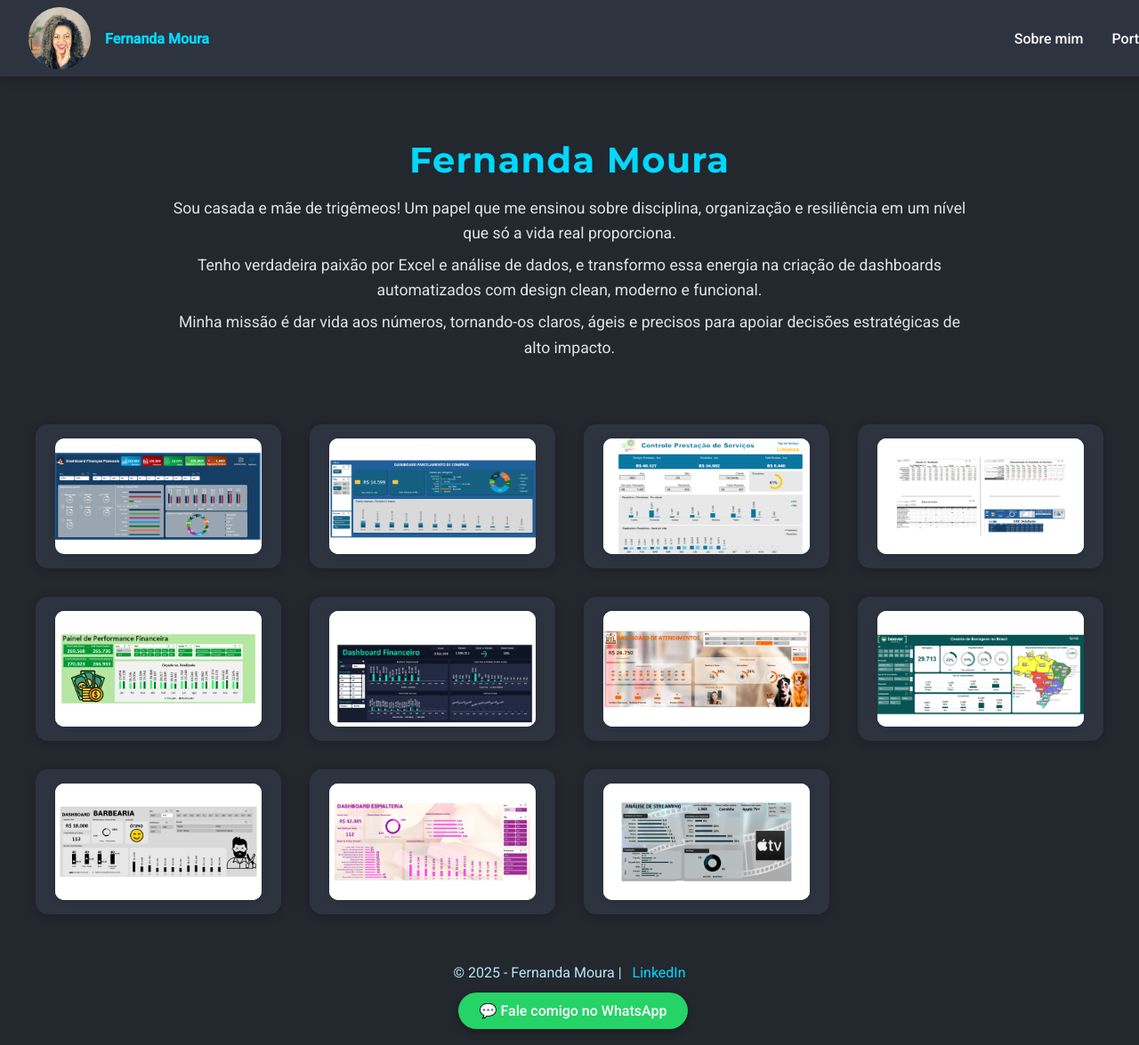
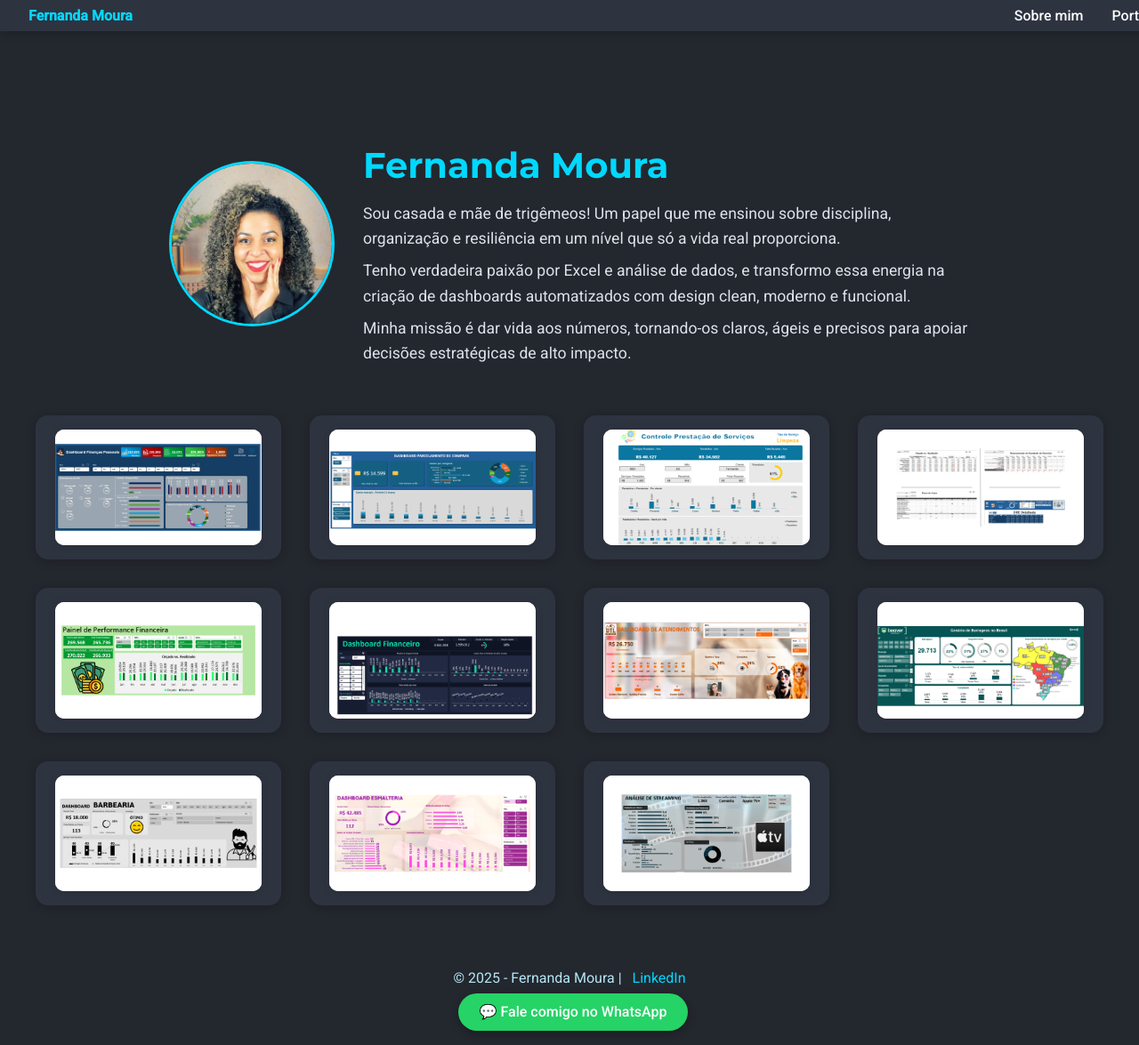
Before and after one commit to sitefernandamoura/portfolio, a plain HTML site: page index.html in a window 1280 px wide. Shown: the whole page at 89% size. Drawn offline with Linux system fonts and the light colour scheme.

Commit message:
Update index.html

```diff
--- a/index.html
+++ b/index.html
@@ -20,8 +20,7 @@
       background: var(--bg);
       color: var(--text);
       min-height: 100vh;
-      display: flex;
-      flex-direction: column;
+      scroll-behavior: smooth;
     }
 
     /* Menu fixo */
@@ -38,20 +37,12 @@
       z-index: 1000;
     }
 
-    nav img {
-      width: 70px; /* foto maior */
-      height: 70px;
-      border-radius: 50%;
-      object-fit: cover;
-      margin-right: 1rem;
-    }
-
     nav ul {
       list-style: none;
       display: flex;
+      gap: 2rem;
       margin: 0;
       padding: 0;
-      gap: 2rem;
     }
 
     nav ul li a {
@@ -65,37 +56,59 @@
       color: var(--accent);
     }
 
-    header {
-      text-align: center;
-      padding: 8rem 1rem 2rem 1rem; /* espaço para menu fixo */
-      max-width: 900px;
-      margin: 0 auto;
+    main {
+      padding-top: 80px; /* espaço para menu fixo */
     }
 
-    header h1 {
-      font-family: 'Montserrat', Arial, sans-serif;
+    /* Sobre mim */
+    #sobre {
+      display: flex;
+      flex-wrap: wrap;
+      align-items: center;
+      max-width: 900px;
+      margin: 3rem auto;
+      gap: 2rem;
+    }
+
+    #sobre img {
+      width: 180px;
+      height: 180px;
+      border-radius: 50%;
+      object-fit: cover;
+      border: 3px solid var(--accent);
+      flex-shrink: 0;
+    }
+
+    #sobre .texto {
+      flex: 1;
+      min-width: 250px;
+    }
+
+    #sobre h1 {
+      font-family: 'Montserrat', sans-serif;
       font-size: 2.5rem;
       color: var(--accent);
       margin-bottom: 1rem;
-      font-weight: 700;
-      letter-spacing: 0.03em;
     }
 
-    header p {
+    #sobre p {
       font-size: 1.1rem;
       line-height: 1.6;
       color: #dce3eb;
       margin: 0.5rem 0;
     }
 
+    /* Portfólio */
+    #portfolio {
+      max-width: 1200px;
+      margin: 3rem auto;
+      padding: 0 1rem;
+    }
+
     .cards {
       display: grid;
       grid-template-columns: repeat(auto-fit, minmax(260px, 1fr));
       gap: 2rem;
-      padding: 2rem;
-      max-width: 1200px;
-      margin: 0 auto;
-      flex: 1;
     }
 
     .card {
@@ -122,14 +135,6 @@
       background: #fff;
     }
 
-    @media (max-width: 600px) {
-      header h1 { font-size: 1.5rem; }
-      header p { font-size: 1rem; }
-      .cards { padding: 1rem; gap: 1rem; }
-      nav { flex-direction: column; gap: 0.5rem; }
-      nav ul { flex-direction: column; gap: 0.5rem; }
-    }
-
     footer {
       text-align: center;
       color: #b5e7f6;
@@ -138,7 +143,7 @@
     }
 
     footer a {
-      color: #00d8ff;
+      color: var(--accent);
       text-decoration: none;
       margin-left: 0.5em;
     }
@@ -149,7 +154,7 @@
 
     .whatsapp-btn {
       display: inline-block;
-      margin-top: 0.8rem;
+      margin-top: 0.5rem;
       padding: 0.7rem 1.5rem;
       background: #25D366;
       color: #fff;
@@ -164,32 +169,44 @@
     .whatsapp-btn:hover {
       background: #1ebe5c;
     }
+
+    @media (max-width: 800px) {
+      #sobre {
+        flex-direction: column;
+        text-align: center;
+      }
+
+      #sobre img {
+        margin-bottom: 1rem;
+      }
+    }
   </style>
 </head>
 <body>
   <!-- Menu fixo -->
   <nav>
-    <div style="display:flex; align-items:center;">
-      <img src="Foto Pessoal.jpeg" alt="Foto Fernanda Moura">
     <span style="font-weight:700; color:var(--accent)">Fernanda Moura</span>
-    </div>
     <ul>
       <li><a href="#sobre">Sobre mim</a></li>
       <li><a href="#portfolio">Portfólio</a></li>
     </ul>
   </nav>
 
+  <main>
     <!-- Sobre mim -->
-  <header id="sobre">
+    <section id="sobre">
+      <img src="Foto Pessoal.jpeg" alt="Foto Fernanda Moura">
+      <div class="texto">
         <h1>Fernanda Moura</h1>
         <p>Sou casada e mãe de trigêmeos! Um papel que me ensinou sobre disciplina, organização e resiliência em um nível que só a vida real proporciona.</p>
         <p>Tenho verdadeira paixão por Excel e análise de dados, e transformo essa energia na criação de dashboards automatizados com design clean, moderno e funcional.</p>
         <p>Minha missão é dar vida aos números, tornando-os claros, ágeis e precisos para apoiar decisões estratégicas de alto impacto.</p>
-  </header>
+      </div>
+    </section>
 
     <!-- Portfólio -->
-  <main id="portfolio">
-    <section class="cards">
+    <section id="portfolio">
+      <div class="cards">
         <div class="card"><img src="Slide2.PNG" alt="Slide2"></div>
         <div class="card"><img src="Slide3.PNG" alt="Slide3"></div>
         <div class="card"><img src="Slide4.PNG" alt="Slide4"></div>
@@ -201,11 +218,12 @@
         <div class="card"><img src="Slide10.PNG" alt="Slide10"></div>
         <div class="card"><img src="Slide11.PNG" alt="Slide11"></div>
         <div class="card"><img src="Slide12.PNG" alt="Slide12"></div>
+      </div>
     </section>
   </main>
 
-  <!-- Contato -->
-  <footer id="contato">
+  <!-- Rodapé -->
+  <footer>
     © 2025 - Fernanda Moura |
     <a href="https://www.linkedin.com/in/fernandamouracoelho" target="_blank">LinkedIn</a>
     <br>
```
Lines whose indentation alone changed are shown as unchanged.
